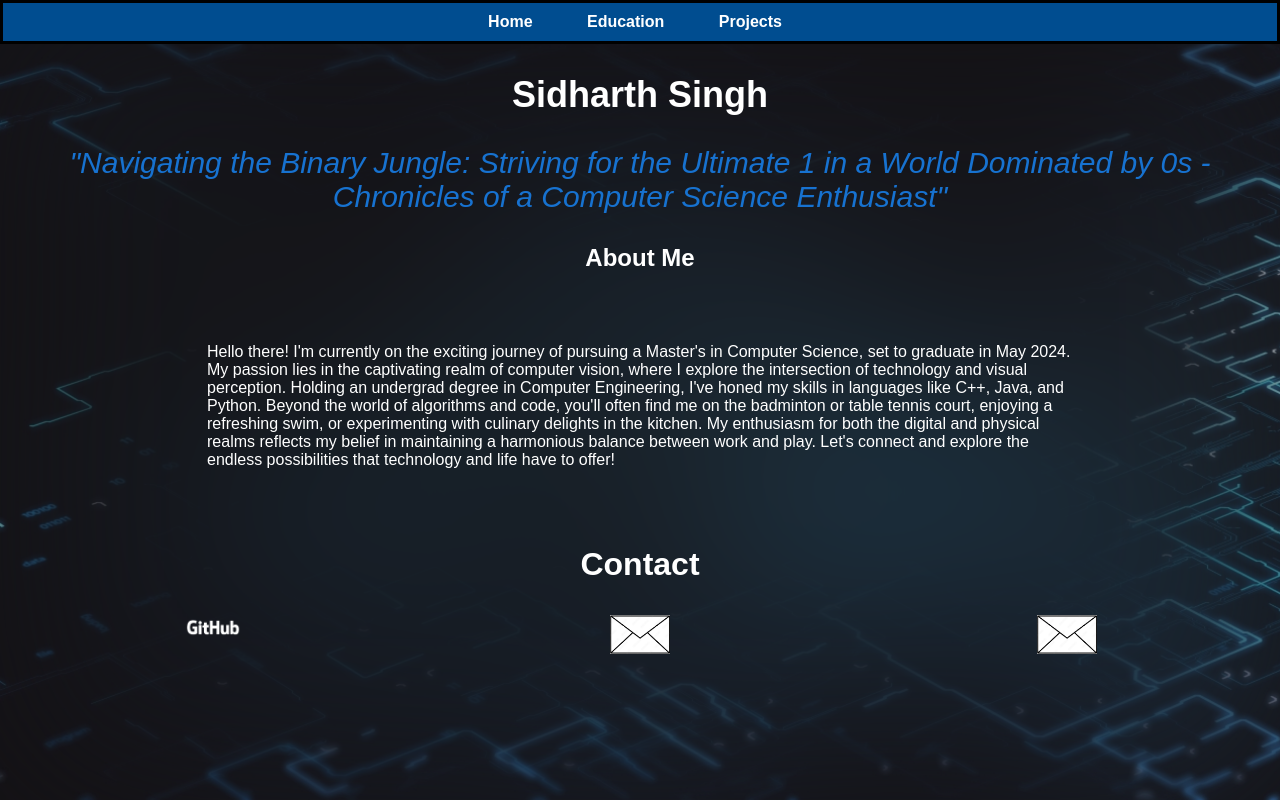
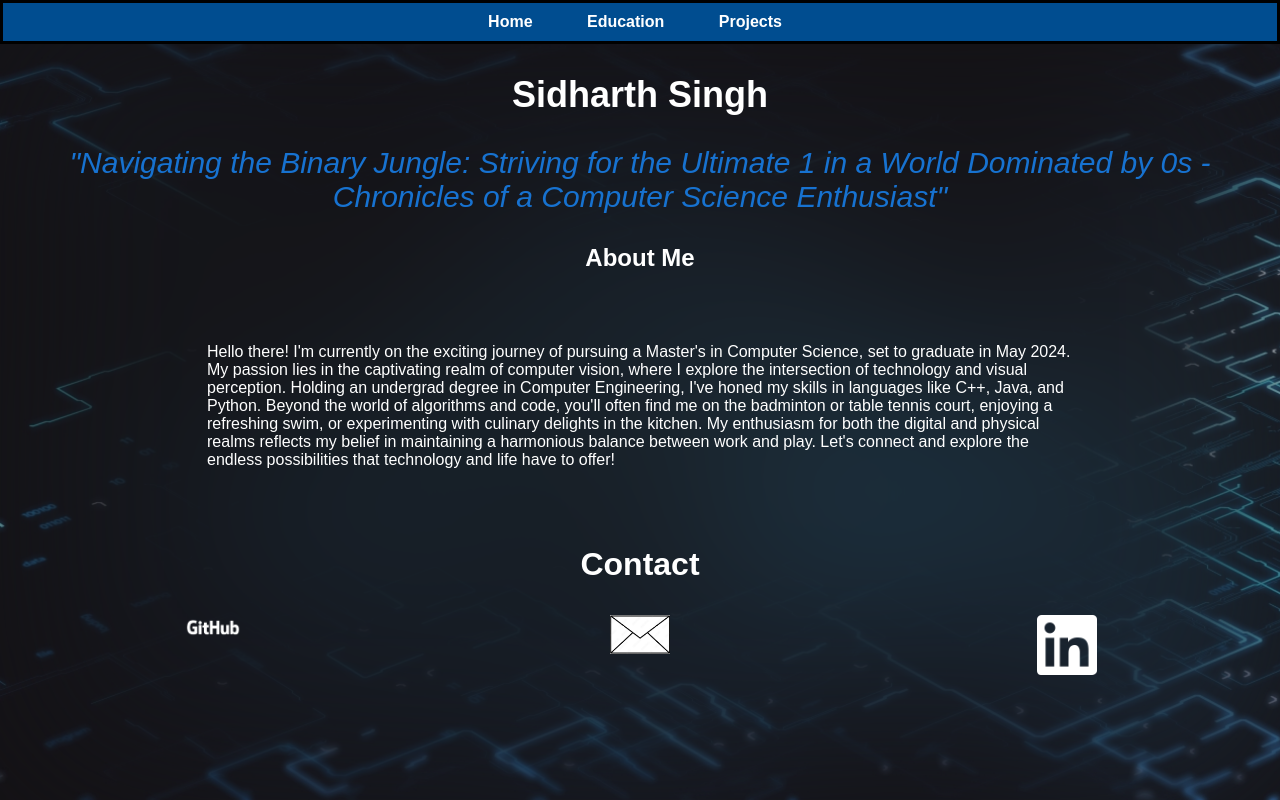
Before and after one commit to skadoosh4/skadoosh4.github.io, a plain HTML site: page index.html in a window 1280 px wide. Drawn offline with Linux system fonts and the light colour scheme.

Commit message:
Add files via upload

```diff
--- a/index.html
+++ b/index.html
@@ -69,7 +69,7 @@
             <img src="./icons/mail.png" alt="Email" />
           </a>
           <a href="https://www.linkedin.com/in/sidharth4" target="_blank">
-            <img src="./icons/mail.png" alt="LinkedIn" />
+            <img src="./icons/linkedin.png" alt="LinkedIn" />
           </a>
         </div>
       </div>
```
